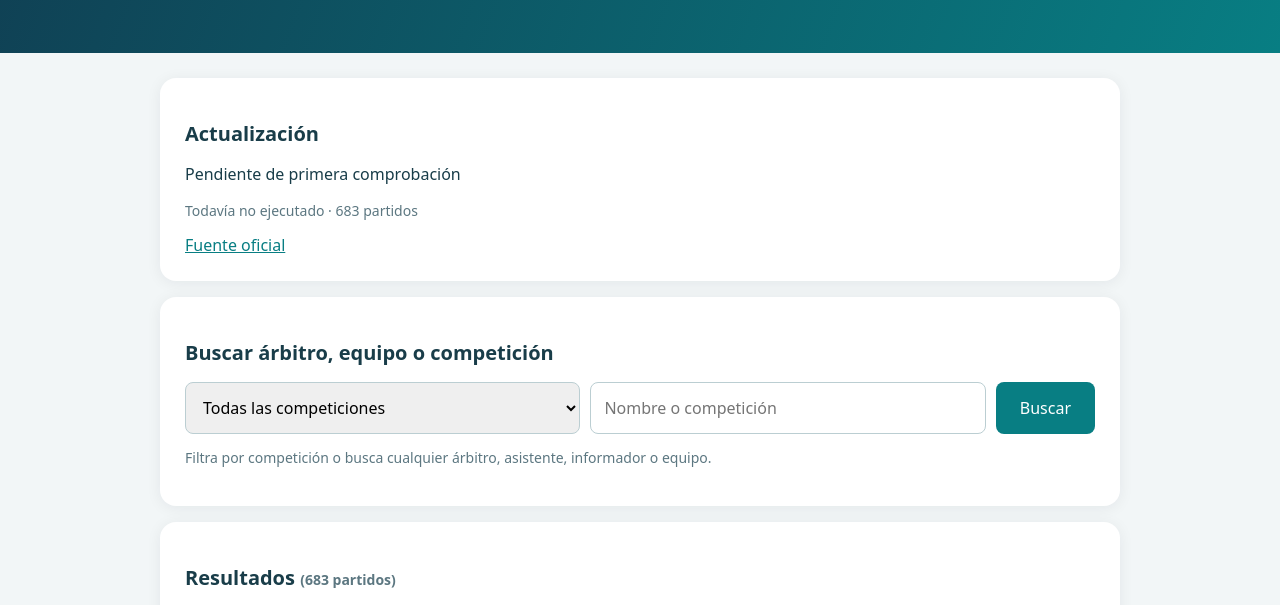
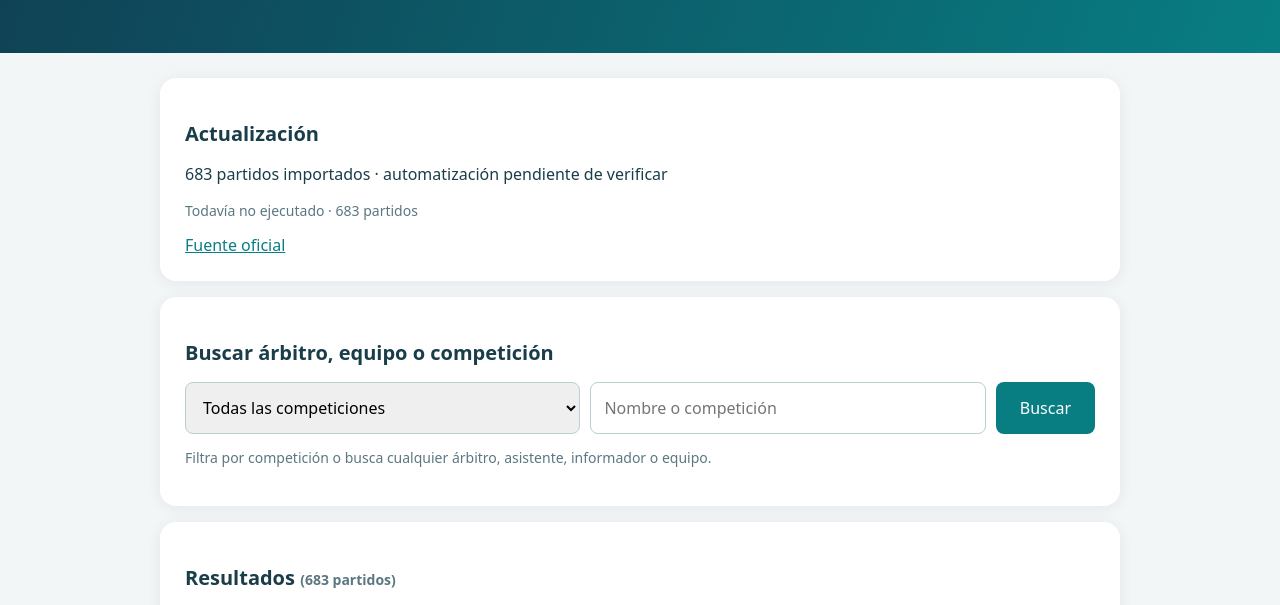
Before and after one commit to n72jhry7sj-sys/designaciones-rfiflp, a plain HTML site: page docs/index.html in a window 1280 px wide. Shown: the part 166-771 px from the top of the page. Drawn offline with Linux system fonts and the light colour scheme.

Commit message:
Distinguir datos iniciales de descarga automática

```diff
--- a/docs/index.html
+++ b/docs/index.html
@@ -13,7 +13,7 @@ function add(parent,tag,value){const n=document.createElement(tag);n.textContent
 async function init(){
   try{
     const s=await get("./data/status.json");
-    $("state").textContent=s.state==="ok"?"Datos procesados correctamente":s.state==="error"?"Error de actualización":"Pendiente de primera comprobación";
+    $("state").textContent=s.state==="ok"?"PDF de designaciones actualizado":s.state==="seeded"?"683 partidos importados · automatización pendiente de verificar":s.state==="error"?"No se pudo actualizar el PDF (se muestran los últimos datos disponibles)":"Pendiente de primera comprobación";
     $("detail").textContent=(s.checked_at?"Comprobado: "+new Date(s.checked_at).toLocaleString("es-ES"):"Todavía no ejecutado")+(s.game_count?" · "+s.game_count+" partidos":"")+(s.error?" · "+s.error:"");
     const h=await get("./data/history.json");$("history").replaceChildren();
     if(!h.length)$("history").textContent="Sin versiones procesadas";
```
